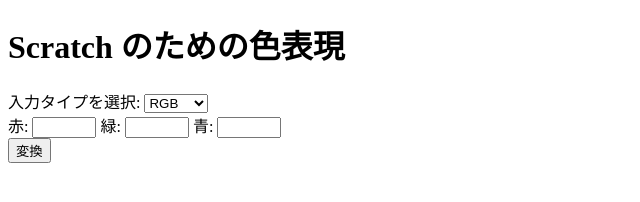
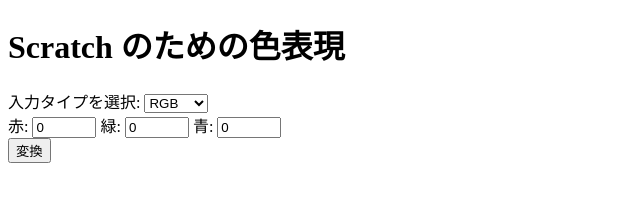
Before and after one commit to yakitori-server-admin/scratch-color, a plain HTML site: page index.html in a window 1280 px wide. Shown: the full height of the page, 0-640 px from the left. Drawn offline with nearby package versions, Linux system fonts and the light colour scheme.

Commit message:
Update index.html

```diff
--- a/index.html
+++ b/index.html
@@ -15,11 +15,11 @@
 
 	<div id="rgb-inputs">
 		<label for="red">赤:</label>
-		<input type="number" id="red" min="0" max="255">
+		<input type="number" id="red" min="0" max="255" value="0">
 		<label for="green">緑:</label>
-		<input type="number" id="green" min="0" max="255">
+		<input type="number" id="green" min="0" max="255" value="0">
 		<label for="blue">青:</label>
-		<input type="number" id="blue" min="0" max="255">
+		<input type="number" id="blue" min="0" max="255" value="0">
 	</div>
 
 	<div id="hex-input" style="display: none;">
```
